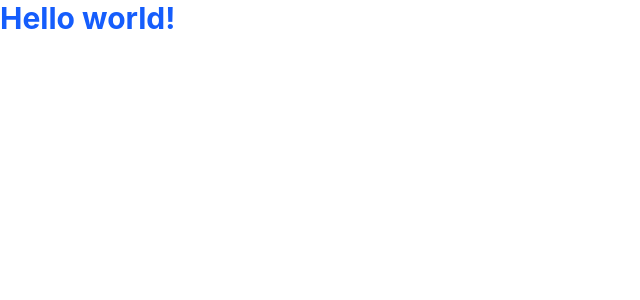
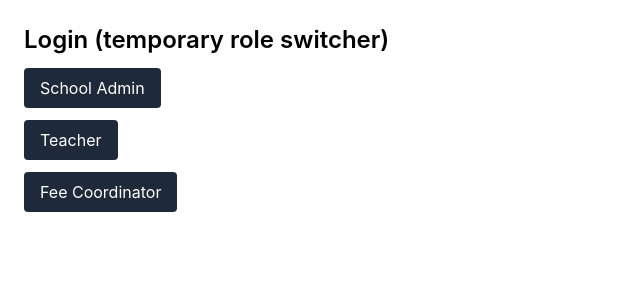
Before and after one commit to Adix097/vidya-rakshak, a React app in the folder frontend/: page /login in a window 1280 px wide. Shown: the top 300 px of the page, without its empty margins (0-640 px from the left). Built offline with nearby package versions, Linux system fonts and the light colour scheme; the HTML template or start-up script is replaced by a standard one.

Commit message:
feat: add login page

```diff
--- a/frontend/src/App.jsx
+++ b/frontend/src/App.jsx
@@ -1,5 +1,15 @@
+import { BrowserRouter } from "react-router-dom";
+import { AuthProvider } from "./auth/AuthContext";
+import AppRoutes from "./routes";
+
 const App = () => {
-  return <h1 className="text-3xl font-bold text-blue-600">Hello world!</h1>;
+  return (
+    <BrowserRouter>
+      <AuthProvider>
+        <AppRoutes />
+      </AuthProvider>
+    </BrowserRouter>
+  );
 };
 
 export default App;
--- /dev/null
+++ b/frontend/src/pages/Login.jsx
@@ -0,0 +1,38 @@
+import { useNavigate } from "react-router-dom";
+import { useAuth } from "../auth/AuthContext";
+
+export default function Login() {
+  const { loginAs } = useAuth();
+  const navigate = useNavigate();
+
+  const handleLogin = (role) => {
+    loginAs(role);
+    navigate("/");
+  };
+
+  return (
+    <div className="p-6 space-y-3">
+      <h1 className="text-2xl font-semibold">
+        Login (temporary role switcher)
+      </h1>
+      <button
+        onClick={() => handleLogin("schoolAdmin")}
+        className="block px-4 py-2 bg-gray-800 text-white rounded"
+      >
+        School Admin
+      </button>
+      <button
+        onClick={() => handleLogin("teacher")}
+        className="block px-4 py-2 bg-gray-800 text-white rounded"
+      >
+        Teacher
+      </button>
+      <button
+        onClick={() => handleLogin("feeCoordinator")}
+        className="block px-4 py-2 bg-gray-800 text-white rounded"
+      >
+        Fee Coordinator
+      </button>
+    </div>
+  );
+}
--- a/frontend/src/pages/teacher/StudentRisk.jsx
+++ b/frontend/src/pages/teacher/StudentRisk.jsx
@@ -1,6 +1,6 @@
 import { useState } from "react";
 import { CLASSES, STUDENTS } from "./temp";
-import RiskBadge from "../../components/RiskBadge";
+import RiskBadge from "../../Components/RiskBadge";
 
 const StudentRisk = () => {
   const [selectedClass, setSelectedClass] = useState(CLASSES[0].id);
```
Also changed, not shown: frontend/src/pages/fee-coordinator/FeeStatus.jsx (+5 -3 lines).
